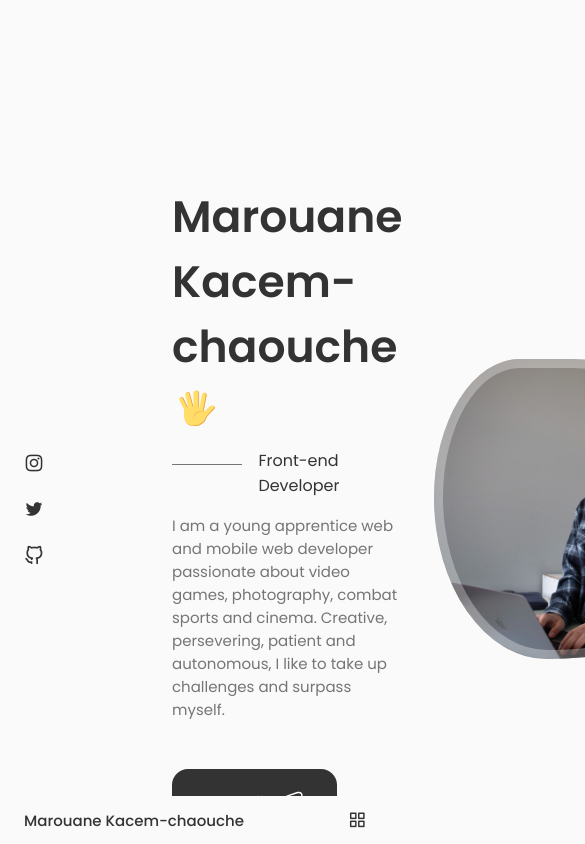
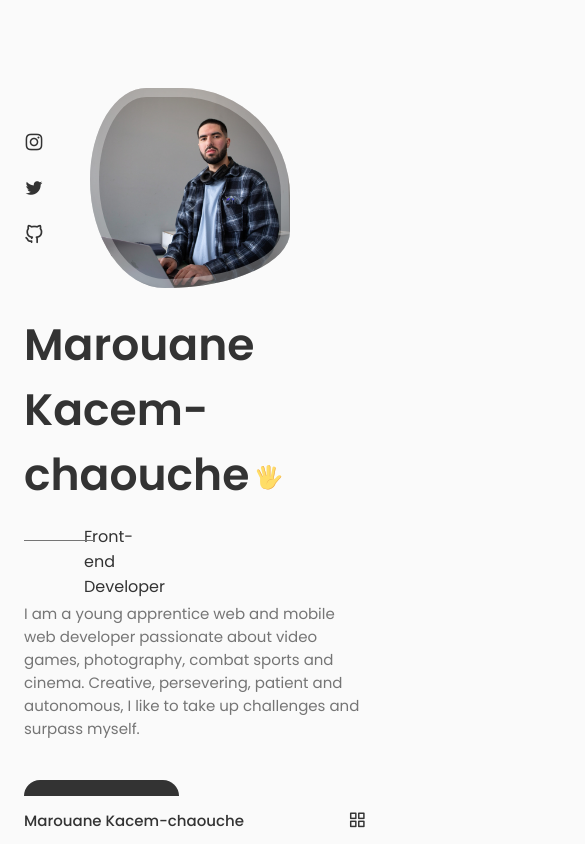
Before and after one commit to MajinM92160/portfolio-react, a React (Create React App) app: page / in a window 390 px wide. Shown: the top 844 px of the page, 585 px wide, since content can reach past the window. Built offline with nearby package versions, Linux system fonts and the light colour scheme.

Commit message:
finish my media queries for my home page

```diff
--- a/src/App.css
+++ b/src/App.css
@@ -176,11 +176,22 @@
     margin-left: var(--mb-1-5);
     margin-right: var(--mb-1-5);
   }
+
+  .button {
+    padding: 1rem 1.75rem;
+  }
+
+  .button__icon {
+    width: 22px;
+    height: 22px;
+  }
 }
 
 /* For medium devices */
 @media screen and (max-width: 768px){
-
+  .section {
+    padding: 2rem 0 4rem;
+  }
 }
 
 @media screen and (max-width: 576px){
@@ -189,6 +200,9 @@
 
 /* For small devices */
 @media screen and (max-width: 350px){
+  :root {
+    --big-font-size: 2.25rem;
+  }
   .container {
     margin-left: var(--mb-1);
     margin-right: var(--mb-1);
--- a/src/components/home/home.css
+++ b/src/components/home/home.css
@@ -113,3 +113,82 @@
     font-size: 1.25rem;
     color: var(--title-color);
 }
+
+/*===================== BREAKPOINTS ======================*/
+/* For large devices */
+@media screen and (max-width: 992px){
+    .home__content {
+        grid-template-columns: 100px repeat(2, 1fr);
+        column-gap: 1.25rem;
+    }
+
+    .home__hand {
+        width: 26px;
+        height: 26px;
+    }
+
+    .home__subtitle {
+        padding-left: 3.75rem;
+        margin-bottom: var(--mb-1);
+    }
+
+    .home__subtitle {
+        width: 42px;
+        top: 0.8rem;
+    }
+
+    .home__description {
+        max-width: initial;
+        margin-bottom: var(--mb-2-5);
+    }
+
+    .home__img {
+        width: 250px;
+        height: 250px;
+        box-shadow: inset 0 0 0 8px rgb(255, 255, 255 , 30%);
+    }
+
+    .home__scroll {
+        margin-left: 7.5rem;
+    }
+}
+
+/* For medium devices */
+@media screen and (max-width: 768px){
+    .home__content {
+        grid-template-columns: 0.5fr 3fr;
+        padding-top: 3.5rem;
+    }
+
+    .home__img {
+        order: initial;
+        justify-self: initial;
+    }
+
+    .home__data {
+        grid-column: 1/3;
+    }
+
+    .home__img {
+        box-shadow: inset 0 0 0 9px rgb(255, 255, 255 , 30%);
+        width: 200px;
+        height: 200px;
+    }
+
+    .home__scroll {
+        display: none;
+    }
+}
+
+/* For small devices */
+@media screen and (max-width: 350px){
+    .home__img {
+        width: 180px;
+        height: 180px;
+    }
+
+    .home__hand {
+        width: 22px;
+        height: 22px;
+    }
+}
```
